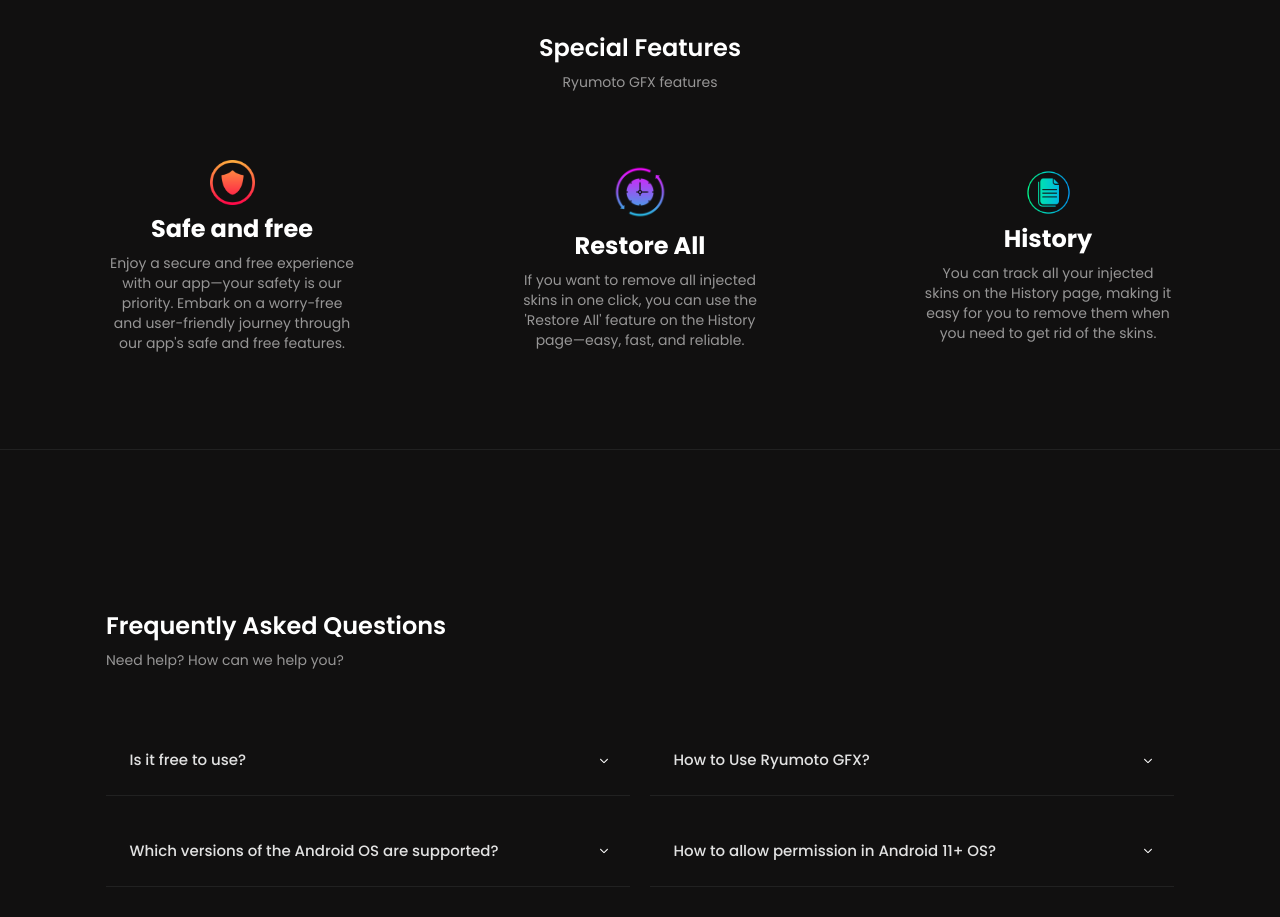
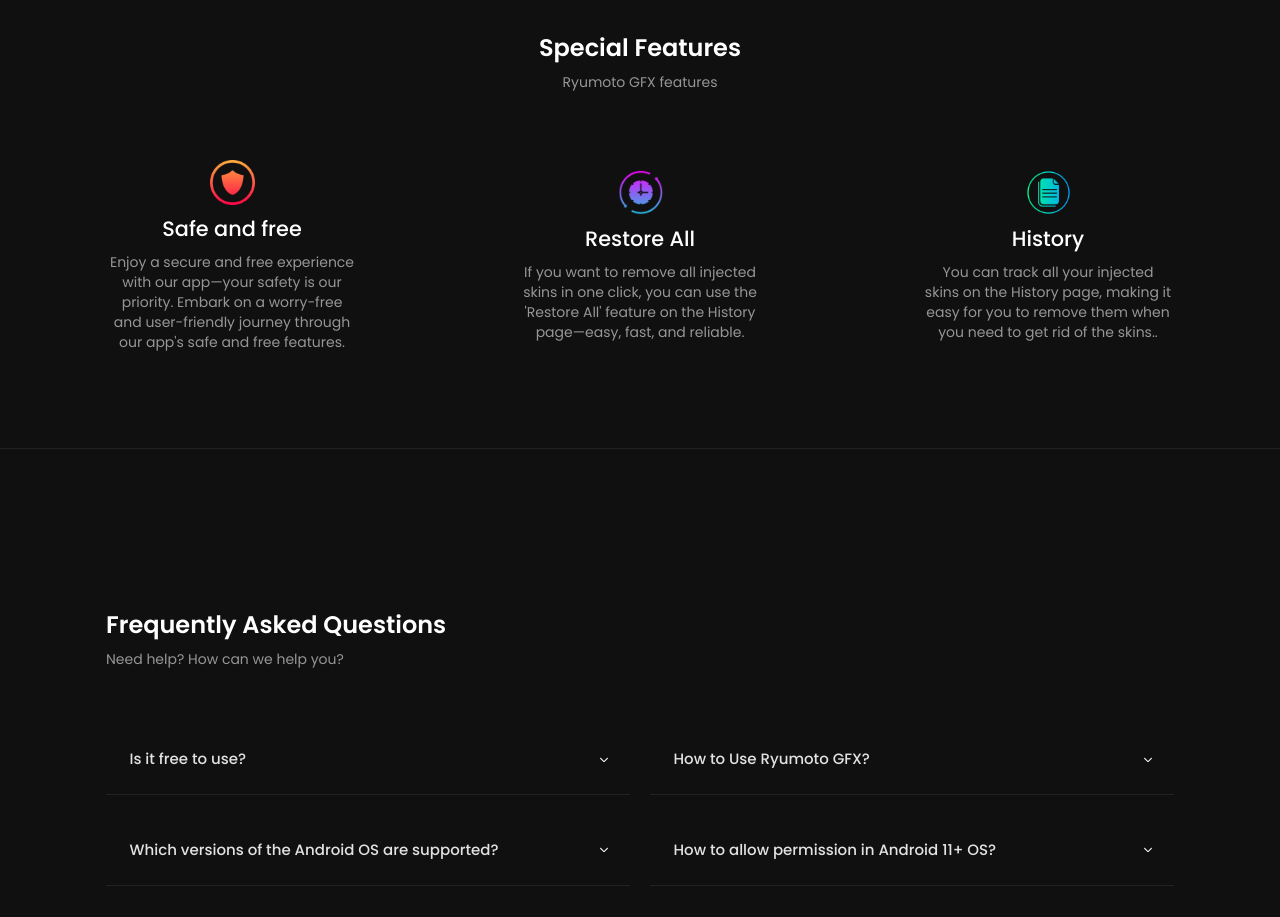
Before and after one commit to Ryuofficial/ryuwebv2, a React (Create React App) app: page / in a window 1280 px wide. Shown: the part 1240-2157 px from the top of the page. Built offline with nearby package versions, Linux system fonts and the light colour scheme.

Commit message:
make the features box dynamic

```diff
--- a/src/components/Features.jsx
+++ b/src/components/Features.jsx
@@ -1,10 +1,36 @@
-import Shield from "../img/shield-v2.png";
-import Restore from "../img/time.png";
-import History from "../img/history.png";
+import FeaturesBox from "./FeaturesBox";
+import SafeIMG from "../img/shield-v2.png";
+import RestoreIMG from "../img/time.png";
+import HistoryIMG from "../img/history.png";
+
+const FeatureBoxData = [
+  {
+    Title: "Safe and free",
+    desc: " Enjoy a secure and free experience with our app—your safety is our priority. Embark on a worry-free and user-friendly journey through our app's safe and free features.",
+    altText: "safe and free something",
+    myKey: "734d035a-90b6-11ee-b9d1-0242ac120002",
+    icon: SafeIMG,
+  },
+  {
+    Title: "Restore All",
+    desc: " If you want to remove all injected skins in one click, you can use the 'Restore All' feature on the History page—easy, fast, and reliable.",
+    altText: "Restore something",
+    myKey: "79aaeac8-90b6-11ee-b9d1-0242ac120002",
+    icon: RestoreIMG,
+  },
+  {
+    Title: "History",
+    desc: "   You can track all your injected skins on the History page, making it easy for you to remove them when you need to get rid of the skins..",
+    altText: "History something",
+    myKey: "7ff51ebc-90b6-11ee-b9d1-0242ac120002",
+    icon: HistoryIMG,
+  },
+];
 
 function Features() {
   return (
     <section className="py-14" id="features">
+      {/* Title and desc */}
       <div className="text-white mb-7 mt-3">
         <p className=" text-center font-semibold mb-[8px] text-2xl">
           Special Features
@@ -15,49 +41,17 @@
         </p>
       </div>
       <div className="text-white grid grid-cols-1 md:grid-cols-3 px-7">
-        {/* Feature 1 */}
-        <div className="p-10 flex flex-col justify-center items-center space-y-2">
-          <div>
-            <img src={Shield} alt="safe and free something" width={45} />
-          </div>
-          <h1 className=" text-center text-2xl font-bold text-white">
-            Safe and free
-          </h1>
-          <p className="text-sm text-center text-[#979696] md:px-10">
-            Enjoy a secure and free experience with our app—your safety is our
-            priority. Embark on a worry-free and user-friendly journey through
-            our app's safe and free features.
-          </p>
-        </div>
-
-        {/* Feature 2 */}
-
-        <div className="p-10 flex flex-col justify-center items-center space-y-2">
-          <div>
-            <img src={Restore} alt="safe and free something" width={60} />
-          </div>
-          <h1 className=" text-center text-2xl font-bold text-white">
-            Restore All
-          </h1>
-          <p className="text-sm text-center text-[#979696] md:px-10">
-            If you want to remove all injected skins in one click, you can use
-            the 'Restore All' feature on the History page—easy, fast, and
-            reliable.
-          </p>
-        </div>
-
-        {/* Feature 3 */}
-
-        <div className="p-10 flex flex-col justify-center items-center space-y-2">
-          <div>
-            <img src={History} alt="safe and free something" width={45} />
-          </div>
-          <h1 className="text-center text-2xl font-bold text-white">History</h1>
-          <p className="text-sm text-center text-[#979696] md:px-10">
-            You can track all your injected skins on the History page, making it
-            easy for you to remove them when you need to get rid of the skins.
-          </p>
-        </div>
+        {FeatureBoxData.map((data) => {
+          return (
+            <FeaturesBox
+              key={data.myKey}
+              title={data.Title}
+              desc={data.desc}
+              myIcon={data.icon}
+              altText={data.altText}
+            />
+          );
+        })}
       </div>
     </section>
   );
--- /dev/null
+++ b/src/components/FeaturesBox.jsx
@@ -0,0 +1,17 @@
+function FeaturesBox(props) {
+  return (
+    <div className="p-10 flex flex-col justify-center items-center space-y-2">
+      <div>
+        <img src={props.myIcon} alt={props.altText} width={45} />
+      </div>
+      <h1 className=" text-center text-[1.3rem] font-medium  text-white">
+        {props.title}
+      </h1>
+      <p className="text-sm text-center text-[#979696] md:px-10">
+        {props.desc}
+      </p>
+    </div>
+  );
+}
+
+export default FeaturesBox;
```
Also changed, not shown: src/img/time.png.
